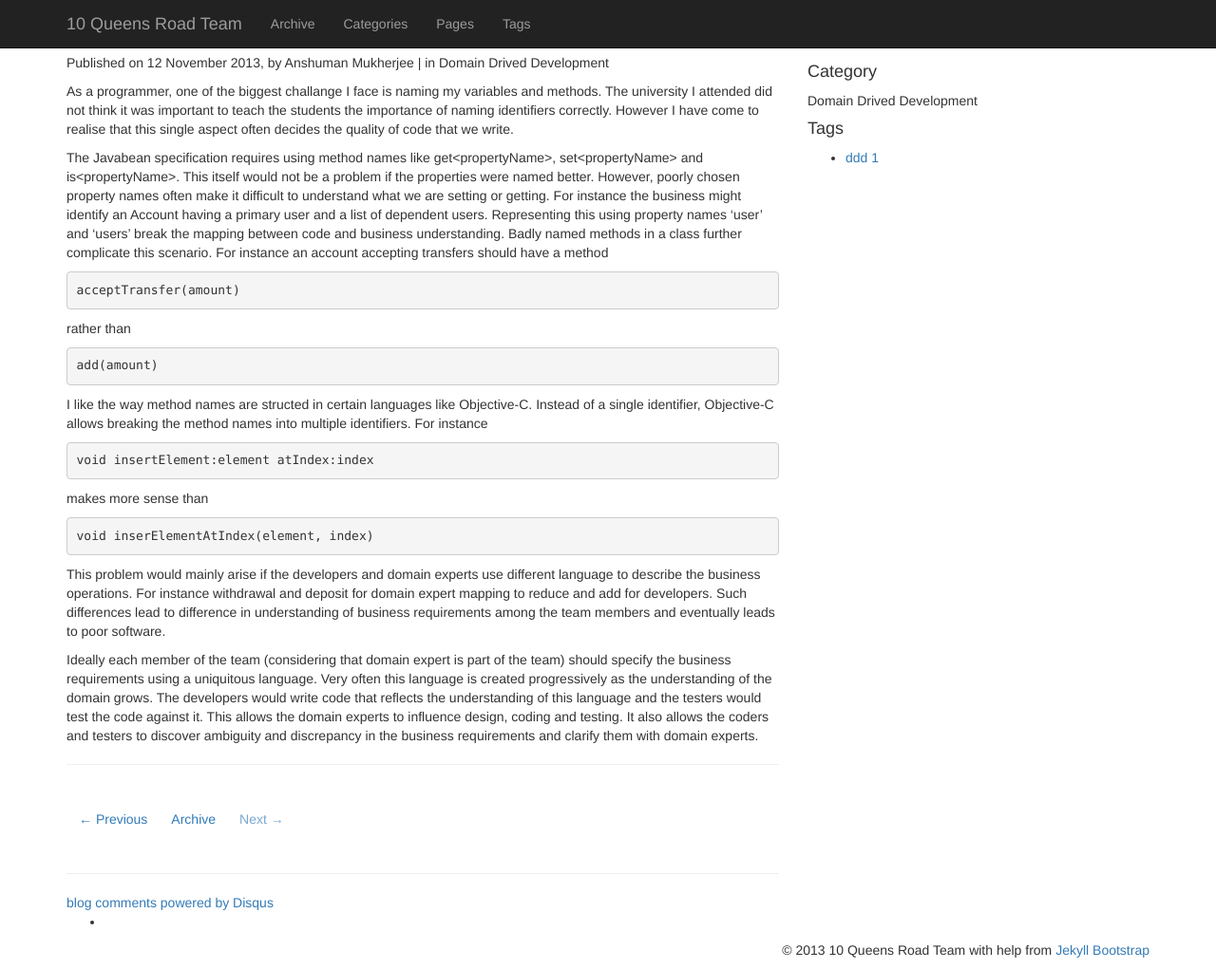
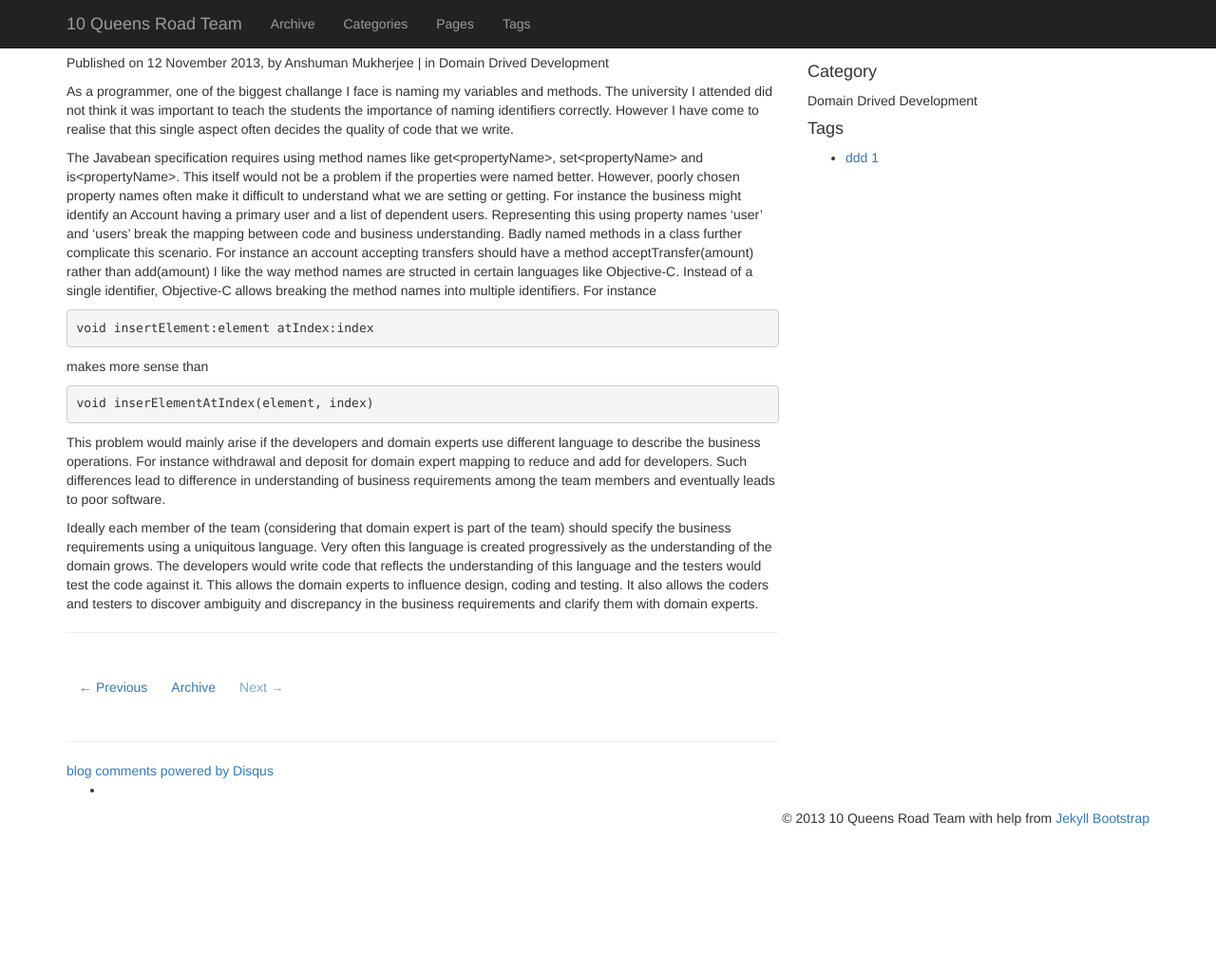
Before and after one commit to 10QueensRoad/10queensroad-staging, a Jekyll site: the page built from _posts/2013-11-12-importance-of-ubiquitous-language-in-ddd.md, in a window 1280 px wide and 1021 px high. Shown: the whole window at 95% size. Built offline with Jekyll 4.4.1, drawn with Linux system fonts in a browser that asks for light colours; nearby versions of some CDN libraries; library files that are not in the unit come from our copies; comment, search, counter and statistics services are not loaded.

Commit message:
Fixed some formatting

````diff
--- a/_posts/2013-11-12-importance-of-ubiquitous-language-in-ddd.md
+++ b/_posts/2013-11-12-importance-of-ubiquitous-language-in-ddd.md
@@ -10,21 +10,16 @@
  As a programmer, one of the biggest challange I face is naming my variables and methods. The university I attended did not think it was important to teach the students the importance of naming identifiers correctly. However I have come to realise that this single aspect often decides the quality of code that we write.
 
 The Javabean specification requires using method names like get&lt;propertyName&gt;, set&lt;propertyName&gt; and is&lt;propertyName&gt;. This itself would not be a problem if the properties were named better. However, poorly chosen property names often make it difficult to understand what we are setting or getting. For instance the business might identify an Account having a primary user and a list of dependent users. Representing this using property names 'user' and 'users' break the mapping between code and business understanding. Badly named methods in a class further complicate this scenario. For instance an account accepting transfers should have a method
-```sh
-acceptTransfer(amount)
-```
+	acceptTransfer(amount)
 rather than
-```sh
-add(amount)
-```
+	add(amount)
 I like the way method names are structed in certain languages like Objective-C. Instead of a single identifier, Objective-C allows breaking the method names into multiple identifiers. For instance
-```sh
-void insertElement:element atIndex:index
-```
+
+	void insertElement:element atIndex:index
+
 makes more sense than
-```sh
-void inserElementAtIndex(element, index)
-```
+
+	void inserElementAtIndex(element, index)
 
 This problem would mainly arise if the developers and domain experts use different language to describe the business operations. For instance withdrawal and deposit for domain expert mapping to reduce and add for developers. Such differences lead to difference in understanding of business requirements among the team members and eventually leads to poor software.
 
````
